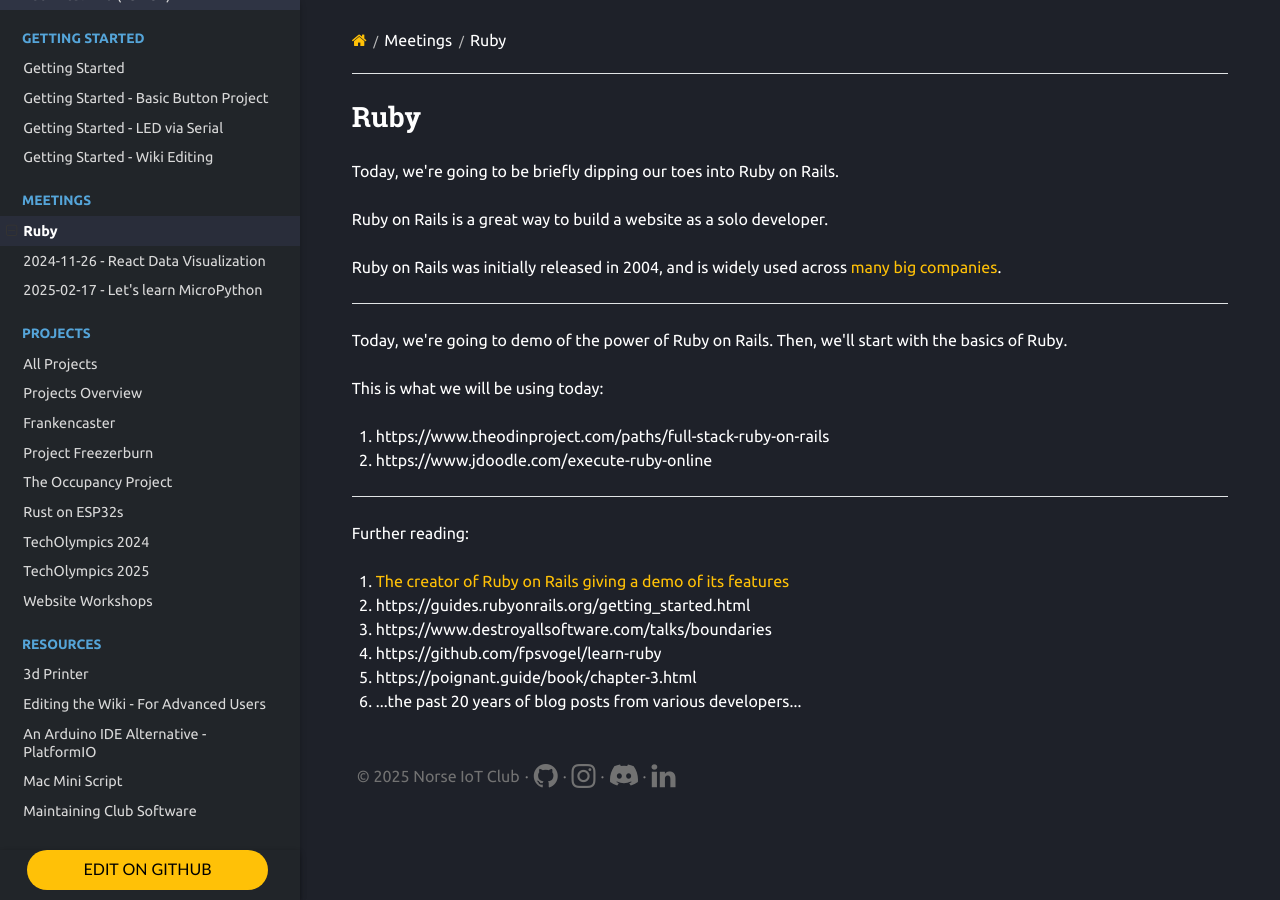
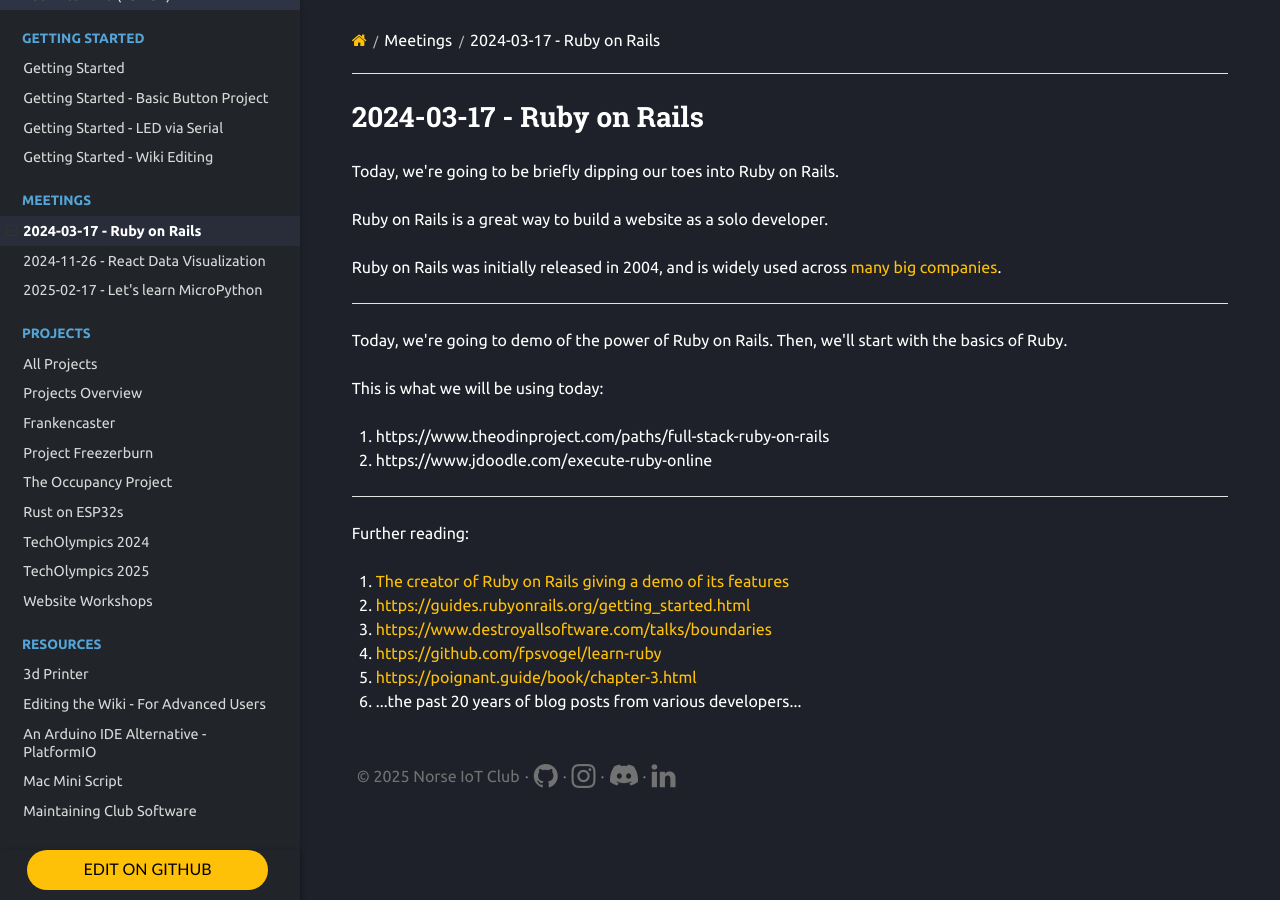
Before and after one commit to Norse-IoT/Wiki, an MkDocs documentation site: the page built from docs/meetings/2024-03-17.md, in a window 1280 px wide. Built offline with MkDocs 1.6.1, drawn with Linux system fonts in a browser that asks for light colours; nearby versions of some CDN libraries.

Commit message:
Update 2024-03-17.md

```diff
--- a/docs/meetings/2024-03-17.md
+++ b/docs/meetings/2024-03-17.md
@@ -1,4 +1,4 @@
-# Ruby
+# 2024-03-17 - Ruby on Rails
 
 Today, we're going to be briefly dipping our toes into Ruby on Rails.
 
@@ -20,8 +20,8 @@
 Further reading:
 
 1. [The creator of Ruby on Rails giving a demo of its features](<https://d2biiyjlsh52uh.cloudfront.net/rails/rails-8-demo.mp4>)
-1. https://guides.rubyonrails.org/getting_started.html
-1. https://www.destroyallsoftware.com/talks/boundaries
-1. https://github.com/fpsvogel/learn-ruby
-1. https://poignant.guide/book/chapter-3.html
+1. <https://guides.rubyonrails.org/getting_started.html>
+1. <https://www.destroyallsoftware.com/talks/boundaries>
+1. <https://github.com/fpsvogel/learn-ruby>
+1. <https://poignant.guide/book/chapter-3.html>
 1. ...the past 20 years of blog posts from various developers...
```
